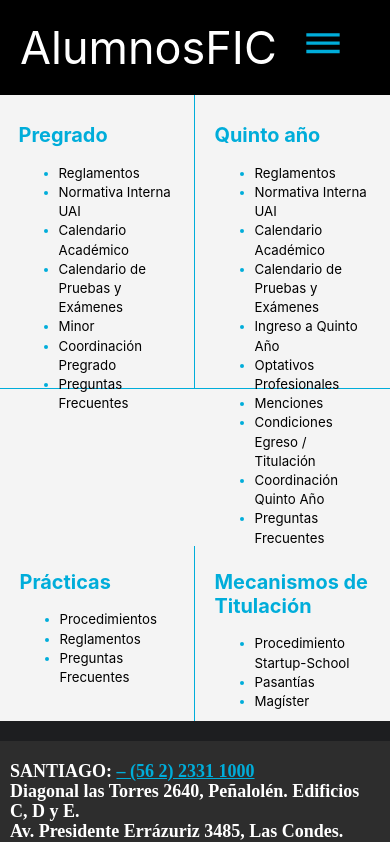
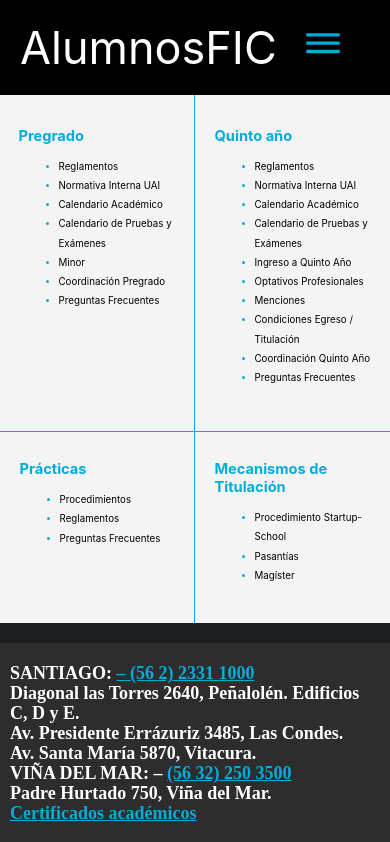
Before and after one commit to MaxterTimeless/AlumniUAI, a React (Create React App) app in the folder client/: page / in a window 390 px wide. Shown: the top 842 px of the page. Built offline with nearby package versions, Linux system fonts and the light colour scheme.

Commit message:
Resize de texto
Se le agregó re-escalamiento responsivo al texto. Esto quiere decir que, al cambiar el tamaño de la página, el tamaño del texto cambia también. Esto para prevenir el overflow del texto dentro de los bloques

```diff
--- a/client/src/App.css
+++ b/client/src/App.css
@@ -230,15 +230,17 @@
 
 .theme_boxes {
   color: #00adda;
-  font-size: 83%;
+  font-size: small;
   background:#f4f4f4;
+  font-size: 2.5vw;
 }
+
 
 #pregrado {
   display: block;
   position: absolute;
   width:40%;
-  padding: 3% 5%;
+  padding: 5% 5% 12% 5%;
   height:270px;
   margin-left: -1px;
   border-bottom: 1px solid #00adda;
@@ -248,7 +250,7 @@
   display: inline-block;
   position: relative;
   width:40%;
-  padding: 3% 5%;
+  padding: 5% 5% 12% 5%;
   left: 50%;
   height:270px;
   margin-left: -1px;
@@ -260,7 +262,7 @@
   display: block;
   position: absolute;
   width:40%;
-  padding: 2% 5%;
+  padding: 4% 5%;
   height:160px;
 }
 
@@ -268,7 +270,7 @@
   display: inline-block;
   position: relative;
   width:40%;
-  padding: 2% 5%;
+  padding: 4% 5%;
   margin-left: -1px;
   left: 50%;
   height:160px;
```
